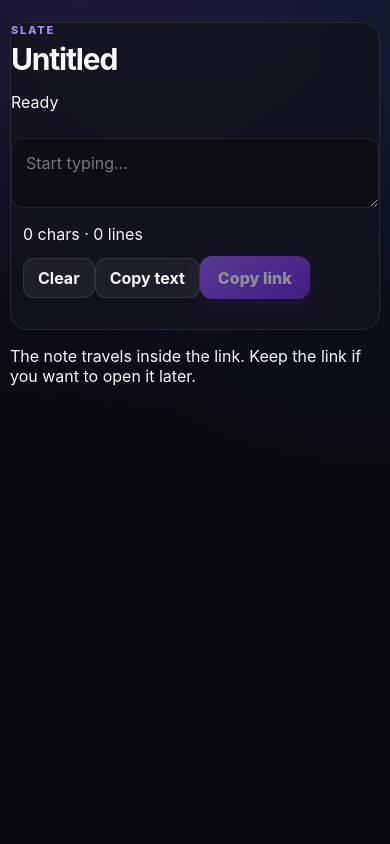
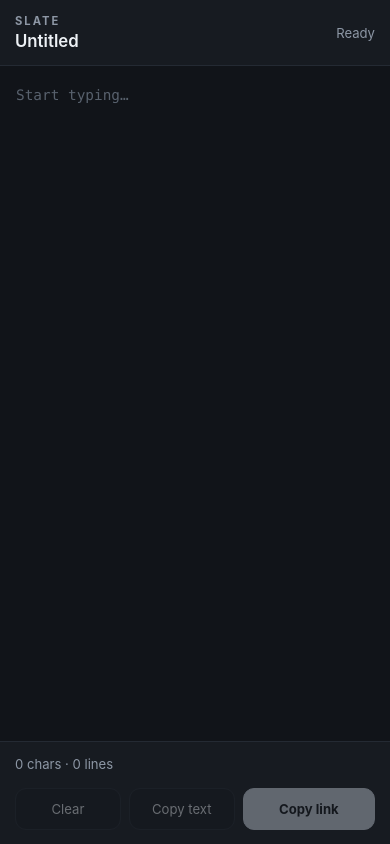
Before and after one commit to SaumendraRaul/Python-codes, a Next.js app: page / in a window 390 px wide. Built offline with nearby package versions, Linux system fonts and the light colour scheme.

Commit message:
Style Slate minimal editor

```diff
--- a/app/globals.css
+++ b/app/globals.css
@@ -1,108 +1,216 @@
+* {
+  box-sizing: border-box;
+}
+
 :root {
   color-scheme: dark;
-  --bg: #08090d;
-  --panel: rgba(18, 20, 27, 0.82);
-  --line: rgba(255,255,255,.09);
-  --text: #f7f7f8;
-  --muted: #9da3b0;
-  --accent: #8b5cf6;
-  --accent-2: #a78bfa;
-  --danger: #fb7185;
+  --bg: #0b0d10;
+  --panel: #111419;
+  --panel-2: #171b21;
+  --line: #242a33;
+  --text: #edf1f5;
+  --muted: #8d97a5;
+  --accent: #d9e2ef;
+  --accent-text: #111419;
 }
 
-* { box-sizing: border-box; }
-html { min-height: 100%; background: var(--bg); }
+html,
 body {
   margin: 0;
-  min-height: 100vh;
+  min-height: 100%;
+  background: var(--bg);
   color: var(--text);
-  background:
-    radial-gradient(circle at 12% -10%, rgba(139,92,246,.18), transparent 32rem),
-    radial-gradient(circle at 95% 8%, rgba(59,130,246,.10), transparent 28rem),
-    var(--bg);
   font-family: Inter, ui-sans-serif, system-ui, -apple-system, BlinkMacSystemFont, "Segoe UI", sans-serif;
 }
-button, input, select, textarea { font: inherit; }
-button { cursor: pointer; }
-.shell { width: min(1180px, calc(100% - 28px)); margin: 0 auto; padding: 36px 0 72px; }
-.authShell { min-height: 100vh; display: grid; place-items: center; padding: 24px 0; }
-.authCard { width: min(470px, 100%); padding: 34px; border: 1px solid var(--line); background: var(--panel); border-radius: 26px; backdrop-filter: blur(18px); box-shadow: 0 24px 80px rgba(0,0,0,.35); }
-.logo { width: 52px; height: 52px; display: grid; place-items: center; border-radius: 15px; background: linear-gradient(145deg, var(--accent), #5b21b6); font-weight: 900; margin-bottom: 24px; box-shadow: 0 14px 35px rgba(139,92,246,.25); }
-.eyebrow { margin: 0 0 7px; color: var(--accent-2); font-size: 11px; font-weight: 800; letter-spacing: .16em; }
-h1, h2, h3, p { overflow-wrap: anywhere; }
-h1 { margin: 0; font-size: clamp(30px, 5vw, 46px); letter-spacing: -.04em; line-height: 1; }
-h2 { margin: 2px 0 0; font-size: 22px; letter-spacing: -.02em; }
-h3 { margin: 11px 0 0; font-size: 18px; line-height: 1.2; }
-.muted { color: var(--muted); line-height: 1.7; }
-.authForm { display: grid; gap: 16px; margin-top: 26px; }
-label { display: grid; gap: 8px; color: #d6d8de; font-size: 13px; font-weight: 650; }
-input, select, textarea { width: 100%; color: var(--text); background: #0d0f15; border: 1px solid var(--line); border-radius: 12px; outline: none; transition: border-color .18s, box-shadow .18s; }
-input, select { height: 44px; padding: 0 13px; }
-textarea { padding: 14px; resize: vertical; }
-input:focus, select:focus, textarea:focus { border-color: rgba(167,139,250,.75); box-shadow: 0 0 0 3px rgba(139,92,246,.12); }
-.checkRow { grid-template-columns: auto 1fr; align-items: center; gap: 9px; color: var(--muted); font-weight: 500; }
-.checkRow input { width: 16px; height: 16px; accent-color: var(--accent); }
-.primary, .ghost, .iconButton { border: 0; color: var(--text); }
-.primary { min-height: 43px; padding: 0 18px; border-radius: 12px; background: linear-gradient(145deg, var(--accent), #6d28d9); font-weight: 800; box-shadow: 0 8px 24px rgba(124,58,237,.23); }
-.primary:hover { filter: brightness(1.08); }
-.primary:disabled { opacity: .55; cursor: not-allowed; }
-.primary.compact { min-height: 40px; }
-.ghost { min-height: 40px; padding: 0 14px; border-radius: 11px; background: rgba(255,255,255,.055); border: 1px solid var(--line); font-weight: 700; }
-.ghost:hover { background: rgba(255,255,255,.09); }
-.iconButton { width: 38px; height: 38px; display: grid; place-items: center; border-radius: 10px; background: rgba(255,255,255,.06); border: 1px solid var(--line); font-size: 20px; }
-.iconButton.small { width: 34px; height: 34px; font-size: 16px; }
-.iconButton.danger:hover { color: var(--danger); border-color: rgba(251,113,133,.35); }
-.alert { margin: 18px 0; padding: 12px 14px; border-radius: 12px; border: 1px solid var(--line); font-size: 14px; }
-.alert.error { color: #fecdd3; background: rgba(244,63,94,.08); border-color: rgba(244,63,94,.22); }
-.alert.success { color: #bbf7d0; background: rgba(34,197,94,.08); border-color: rgba(34,197,94,.22); }
-.topbar { display: flex; align-items: flex-end; justify-content: space-between; gap: 18px; margin-bottom: 26px; }
-.headerActions { display: flex; gap: 9px; flex-wrap: wrap; justify-content: flex-end; }
-.panel { border: 1px solid var(--line); background: var(--panel); backdrop-filter: blur(15px); border-radius: 18px; }
-.editorPanel { padding: 22px; margin-bottom: 18px; }
-.sectionHeading { display: flex; align-items: flex-start; justify-content: space-between; gap: 14px; margin-bottom: 20px; }
-.editorForm { display: grid; gap: 17px; }
-.formGrid { display: grid; grid-template-columns: minmax(0, 1.4fr) minmax(160px, .6fr); gap: 14px; }
-.codeEditor { min-height: 320px; font-family: "SFMono-Regular", Consolas, "Liberation Mono", monospace; font-size: 13px; line-height: 1.6; tab-size: 2; }
-.editorActions { display: flex; justify-content: flex-end; gap: 10px; }
-.toolbar { display: grid; grid-template-columns: minmax(0,1fr) 190px auto; align-items: center; gap: 12px; padding: 12px; margin-bottom: 18px; }
-.searchBox { position: relative; display: block; }
-.searchBox span { position: absolute; left: 13px; top: 50%; transform: translateY(-50%); color: var(--muted); font-size: 22px; pointer-events: none; }
-.searchBox input { padding-left: 40px; }
-.count { color: var(--muted); font-size: 13px; white-space: nowrap; padding-right: 8px; }
-.snippetGrid { display: grid; grid-template-columns: repeat(2, minmax(0,1fr)); gap: 16px; }
-.snippetCard { min-width: 0; border: 1px solid var(--line); border-radius: 18px; background: rgba(14,16,22,.88); padding: 18px; box-shadow: 0 14px 38px rgba(0,0,0,.14); }
-.snippetTop { display: flex; align-items: flex-start; justify-content: space-between; gap: 14px; }
-.cardActions { display: flex; gap: 7px; flex: 0 0 auto; }
-.languageBadge { display: inline-flex; padding: 5px 8px; border-radius: 999px; color: #ddd6fe; background: rgba(139,92,246,.13); border: 1px solid rgba(167,139,250,.22); font: 700 11px/1 ui-monospace, monospace; text-transform: lowercase; }
-.notes { color: var(--muted); font-size: 13px; line-height: 1.55; margin: 12px 0 0; }
-pre { margin: 15px 0 0; max-height: 340px; overflow: auto; padding: 15px; border-radius: 13px; border: 1px solid rgba(255,255,255,.065); background: #090a0e; }
-code { font: 12.5px/1.62 "SFMono-Regular", Consolas, "Liberation Mono", monospace; white-space: pre; tab-size: 2; }
-.snippetFooter { display: flex; align-items: flex-end; justify-content: space-between; gap: 12px; margin-top: 14px; }
-.tags { display: flex; flex-wrap: wrap; gap: 6px; color: #c4b5fd; font-size: 11px; }
-time { color: #717784; font-size: 10px; white-space: nowrap; }
-.empty { text-align: center; padding: 58px 20px; }
-.emptyIcon { width: 54px; height: 54px; display: grid; place-items: center; margin: 0 auto 14px; border: 1px solid var(--line); border-radius: 16px; background: rgba(255,255,255,.04); font-size: 24px; }
-.empty .primary { margin-top: 10px; }
-@media (max-width: 760px) {
-  .shell { width: min(100% - 20px, 1180px); padding-top: 22px; }
-  .topbar { align-items: flex-start; flex-direction: column; }
-  .headerActions { width: 100%; justify-content: flex-start; }
-  .headerActions .primary { margin-left: auto; }
-  .toolbar { grid-template-columns: 1fr 1fr; }
-  .searchBox { grid-column: 1 / -1; }
-  .count { text-align: right; }
-  .snippetGrid { grid-template-columns: 1fr; }
-  .formGrid { grid-template-columns: 1fr; }
-  .editorPanel { padding: 16px; }
-  .codeEditor { min-height: 280px; }
-  .authCard { padding: 25px 20px; }
+
+button,
+textarea {
+  font: inherit;
 }
-@media (max-width: 460px) {
-  .toolbar { grid-template-columns: 1fr; }
-  .count { text-align: left; padding-left: 3px; }
-  .snippetTop { flex-direction: column; }
-  .cardActions { width: 100%; justify-content: flex-end; }
-  .snippetFooter { align-items: flex-start; flex-direction: column; }
-  .headerActions { display: grid; grid-template-columns: 1fr 1fr; }
-  .headerActions .primary { grid-column: 1 / -1; width: 100%; }
+
+button {
+  -webkit-tap-highlight-color: transparent;
 }
+
+body {
+  min-height: 100vh;
+}
+
+.shell {
+  width: min(1120px, calc(100% - 28px));
+  min-height: 100vh;
+  margin: 0 auto;
+  padding: 28px 0 18px;
+  display: flex;
+  flex-direction: column;
+  justify-content: center;
+  gap: 12px;
+}
+
+.panel {
+  min-height: min(760px, calc(100vh - 76px));
+  display: grid;
+  grid-template-rows: auto 1fr auto;
+  border: 1px solid var(--line);
+  border-radius: 22px;
+  background: var(--panel);
+  overflow: hidden;
+  box-shadow: 0 18px 70px rgba(0, 0, 0, 0.28);
+}
+
+.topbar,
+.toolbar {
+  display: flex;
+  align-items: center;
+  justify-content: space-between;
+  gap: 16px;
+  padding: 18px 20px;
+  background: var(--panel-2);
+}
+
+.topbar {
+  border-bottom: 1px solid var(--line);
+}
+
+.toolbar {
+  border-top: 1px solid var(--line);
+}
+
+.eyebrow {
+  margin: 0 0 3px;
+  color: var(--muted);
+  font-size: 0.7rem;
+  font-weight: 700;
+  letter-spacing: 0.18em;
+}
+
+h1 {
+  margin: 0;
+  font-size: 1.05rem;
+  font-weight: 600;
+}
+
+.status,
+.details,
+.hint {
+  color: var(--muted);
+  font-size: 0.82rem;
+}
+
+.status {
+  white-space: nowrap;
+}
+
+.editor {
+  width: 100%;
+  min-height: 420px;
+  padding: 24px;
+  resize: none;
+  border: 0;
+  outline: 0;
+  background: transparent;
+  color: var(--text);
+  caret-color: var(--accent);
+  font-family: "SFMono-Regular", Consolas, "Liberation Mono", Menlo, monospace;
+  font-size: 0.93rem;
+  line-height: 1.65;
+  tab-size: 2;
+}
+
+.editor::placeholder {
+  color: #58616d;
+}
+
+.actions {
+  display: flex;
+  align-items: center;
+  gap: 8px;
+}
+
+button {
+  border: 1px solid var(--line);
+  border-radius: 11px;
+  padding: 9px 13px;
+  cursor: pointer;
+  transition: transform 120ms ease, background 120ms ease, opacity 120ms ease;
+}
+
+button:active:not(:disabled) {
+  transform: translateY(1px);
+}
+
+button:disabled {
+  cursor: default;
+  opacity: 0.38;
+}
+
+.ghost {
+  background: #14181e;
+  color: var(--text);
+}
+
+.ghost:hover:not(:disabled) {
+  background: #1b2027;
+}
+
+.primary {
+  border-color: var(--accent);
+  background: var(--accent);
+  color: var(--accent-text);
+  font-weight: 650;
+}
+
+.primary:hover:not(:disabled) {
+  opacity: 0.9;
+}
+
+.hint {
+  margin: 0;
+  padding: 0 6px;
+  text-align: center;
+}
+
+@media (max-width: 650px) {
+  .shell {
+    width: 100%;
+    padding: 0;
+    gap: 0;
+  }
+
+  .panel {
+    min-height: 100vh;
+    border: 0;
+    border-radius: 0;
+  }
+
+  .topbar,
+  .toolbar {
+    padding: 14px 15px;
+  }
+
+  .editor {
+    min-height: 0;
+    padding: 18px 16px;
+    font-size: 0.9rem;
+  }
+
+  .toolbar {
+    align-items: stretch;
+    flex-direction: column;
+  }
+
+  .actions {
+    display: grid;
+    grid-template-columns: 1fr 1fr 1.25fr;
+  }
+
+  button {
+    min-height: 42px;
+    padding: 9px 8px;
+    font-size: 0.82rem;
+  }
+
+  .hint {
+    display: none;
+  }
+}
```
